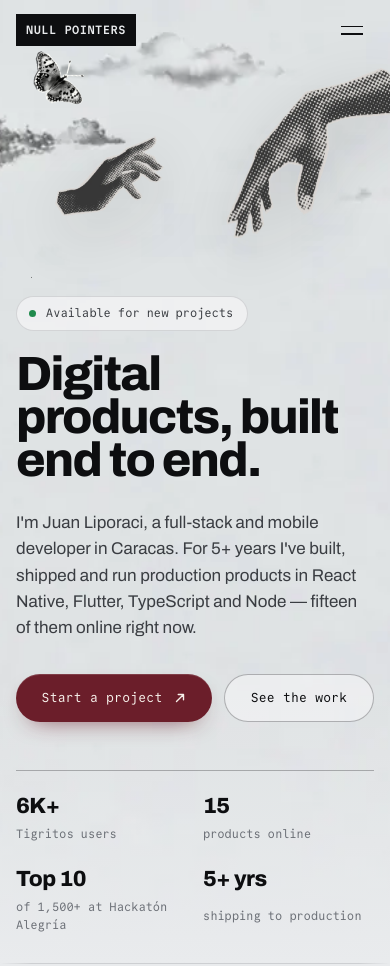
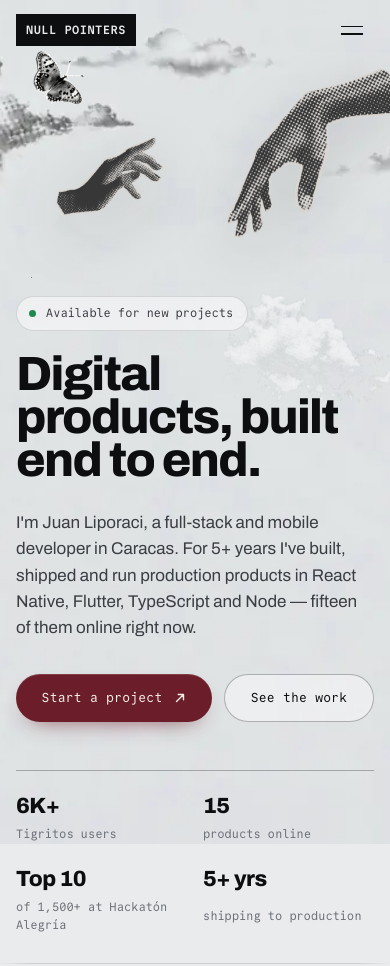
Before and after one commit to JuanLiporaci/Portfolio, a website built with Vite: page index.html in a window 390 px wide. Shown: the top 966 px of the page. Built offline with nearby package versions, Linux system fonts and the light colour scheme; animation ran at ten frames a second.

Commit message:
Nubes en todo el fondo: cielo fijo + nubes halftone con parallax
Co-Authored-By: Claude Opus 5.5 <noreply@anthropic.com>

```diff
--- a/index.html
+++ b/index.html
@@ -41,6 +41,24 @@
       <div class="cursor-ring"><span class="cursor-label"></span></div>
       <div class="cursor-dot"></div>
     </div>
+    <div class="page-sky" aria-hidden="true">
+      <video
+        class="sky-video"
+        muted
+        loop
+        playsinline
+        preload="none"
+        poster="/img/sky-poster.webp"
+        data-src-desktop="/media/sky-1280.mp4"
+        data-src-mobile="/media/sky-720.mp4"
+        tabindex="-1"
+      ></video>
+      <div class="sky-wash"></div>
+      <div class="drift" data-depth="0.35" data-top="0.18"><img data-src="/img/cloud-1.webp" alt="" width="720" height="647" class="drift-img drift-img--a" /></div>
+      <div class="drift" data-depth="0.6" data-top="0.62"><img data-src="/img/cloud-2.webp" alt="" width="720" height="362" class="drift-img drift-img--b" /></div>
+      <div class="drift" data-depth="0.45" data-top="1.05"><img data-src="/img/cloud-3.webp" alt="" width="720" height="467" class="drift-img drift-img--c" /></div>
+      <div class="drift" data-depth="0.8" data-top="1.4"><img data-src="/img/cloud-1.webp" alt="" width="720" height="647" class="drift-img drift-img--d" /></div>
+    </div>
     <a class="skip" href="#work">Skip to work</a>
 
     <header class="site-header" data-header>
@@ -70,21 +88,6 @@
     <main id="top">
       <!-- HERO -->
       <section class="hero" aria-labelledby="hero-title">
-        <div class="hero-sky" aria-hidden="true">
-          <video
-            class="sky-video"
-            muted
-            loop
-            playsinline
-            preload="none"
-            poster="/img/sky-poster.webp"
-            data-src-desktop="/media/sky-1280.mp4"
-            data-src-mobile="/media/sky-720.mp4"
-            tabindex="-1"
-          ></video>
-          <div class="sky-fade"></div>
-        </div>
-
         <img src="/img/hand-right.webp" alt="" class="hand hand--right" width="1000" height="945" fetchpriority="high" decoding="async" data-parallax="-0.08" />
         <img src="/img/hand-left.webp" alt="" class="hand hand--left" width="843" height="900" decoding="async" data-parallax="0.06" />
         <img src="/img/butterfly.webp" alt="" class="butterfly" width="360" height="346" decoding="async" />
--- a/src/main.ts
+++ b/src/main.ts
@@ -260,30 +260,70 @@ function initWordLight(): void {
   );
 }
 
-/* Sky video: load after first paint, play only while the hero is visible. */
+/* Sky video behind the whole page: loads after first paint, pauses when the tab is hidden. */
 function initSky(): void {
   const video = document.querySelector<HTMLVideoElement>(".sky-video");
-  const hero = document.querySelector<HTMLElement>(".hero");
-  if (!video || !hero || reduced || saveData) return;
+  if (!video || reduced || saveData) return;
   const src = mobile ? video.dataset.srcMobile : video.dataset.srcDesktop;
   if (!src) return;
-
   const start = (): void => {
     video.src = src;
     video.addEventListener("playing", () => video.classList.add("is-playing"), { once: true });
-    new IntersectionObserver(
-      ([entry]) => {
-        if (entry.isIntersecting && !document.hidden) void video.play().catch(() => {});
-        else video.pause();
-      },
-      { threshold: 0.05 },
-    ).observe(hero);
+    void video.play().catch(() => {});
     document.addEventListener("visibilitychange", () => {
       if (document.hidden) video.pause();
+      else void video.play().catch(() => {});
     });
   };
   if ("requestIdleCallback" in window) requestIdleCallback(start, { timeout: 1500 });
   else setTimeout(start, 600);
+}
+
+/* Halftone clouds drift at different depths as you scroll and wrap around off-screen.
+   One rAF per scroll, transform only. A light wash keeps text readable below the hero. */
+function initClouds(): void {
+  const sky = document.querySelector<HTMLElement>(".page-sky");
+  const drifts = [...document.querySelectorAll<HTMLElement>(".drift")];
+  if (!sky) return;
+
+  const load = (): void =>
+    drifts.forEach((d) => {
+      const img = d.querySelector<HTMLImageElement>("img[data-src]");
+      if (!img) return;
+      img.onload = () => img.classList.add("is-loaded");
+      img.src = img.dataset.src ?? "";
+    });
+  if ("requestIdleCallback" in window) requestIdleCallback(load, { timeout: 2000 });
+  else setTimeout(load, 800);
+
+  let ticking = false;
+  const update = (): void => {
+    ticking = false;
+    const vh = innerHeight;
+    const y = scrollY;
+    sky.style.setProperty("--wash", String(Math.min(0.42, (y / vh) * 0.42)));
+    if (reduced) return;
+    drifts.forEach((d) => {
+      const depth = Number(d.dataset.depth ?? 0.4);
+      const top = Number(d.dataset.top ?? 0.5) * vh;
+      const h = d.offsetHeight || 300;
+      const span = vh + h * 2;
+      const pos = ((((top - y * depth) % span) + span) % span) - h;
+      d.style.transform = `translate3d(0, ${pos.toFixed(1)}px, 0)`;
+    });
+  };
+  update();
+  addEventListener(
+    "scroll",
+    () => {
+      if (ticking) return;
+      ticking = true;
+      requestAnimationFrame(update);
+    },
+    { passive: true },
+  );
+  addEventListener("resize", update, { passive: true });
+  drifts.forEach((d) => d.querySelector("img")?.addEventListener("load", update, { once: true }));
 }
 
 /* Hands drift with scroll: transform only, one rAF, only while the hero is on screen. */
@@ -390,6 +430,7 @@ async function boot(): Promise<void> {
   initHeader();
   initFilters();
   initSky();
+  initClouds();
 
   await runPreloader();
 
--- a/src/style.css
+++ b/src/style.css
@@ -48,6 +48,7 @@
 }
 
 html {
+  background: var(--sky);
   -webkit-text-size-adjust: 100%;
   scroll-behavior: smooth;
   scroll-padding-top: calc(var(--header-h) + 12px);
@@ -55,7 +56,7 @@ html {
 
 body {
   margin: 0;
-  background: var(--sky);
+  background: transparent;
   color: var(--ink);
   font-family: var(--display);
   font-size: 17px;
@@ -307,11 +308,61 @@ svg path {
   isolation: isolate;
   overflow: hidden;
 }
-.hero-sky {
+.page-sky {
+  position: fixed;
+  inset: 0;
+  z-index: -1;
+  overflow: hidden;
+  pointer-events: none;
+  background: var(--sky) url("/img/sky-poster.webp") center / cover no-repeat;
+}
+.sky-wash {
   position: absolute;
   inset: 0;
-  z-index: -2;
-  background: var(--sky) url("/img/sky-poster.webp") center / cover no-repeat;
+  background: var(--sky);
+  opacity: var(--wash, 0);
+}
+.drift {
+  position: absolute;
+  top: 0;
+  will-change: transform;
+}
+.drift:nth-of-type(odd) {
+  left: -6vw;
+}
+.drift:nth-of-type(even) {
+  right: -6vw;
+}
+.drift-img {
+  width: clamp(220px, 30vw, 520px);
+  opacity: 0;
+  transition: opacity 1600ms var(--ease-out);
+  animation: cloud-sway 22s ease-in-out infinite alternate;
+}
+.drift-img.is-loaded {
+  opacity: 0.72;
+}
+.drift-img--b {
+  width: clamp(200px, 26vw, 440px);
+  animation-duration: 26s;
+  animation-direction: alternate-reverse;
+}
+.drift-img--c {
+  width: clamp(180px, 24vw, 400px);
+  animation-duration: 19s;
+}
+.drift-img--d {
+  width: clamp(160px, 20vw, 340px);
+  animation-duration: 24s;
+  animation-direction: alternate-reverse;
+}
+@keyframes cloud-sway {
+  from {
+    transform: translateX(-28px);
+  }
+  to {
+    transform: translateX(36px);
+  }
 }
 .sky-video {
   width: 100%;
@@ -323,12 +374,7 @@ svg path {
 .sky-video.is-playing {
   opacity: 1;
 }
-.sky-fade {
-  position: absolute;
-  inset: auto 0 0;
-  height: 28%;
-  background: linear-gradient(to bottom, rgb(233 235 237 / 0), var(--sky));
-}
+
 
 .hand {
   position: absolute;
@@ -1040,7 +1086,6 @@ details[open] .svc-icon {
   position: relative;
   margin-top: clamp(80px, 10vw, 140px);
   padding-bottom: clamp(80px, 10vw, 140px) !important;
-  background: var(--sky) url("/img/sky-poster.webp") center 30% / cover no-repeat;
   overflow: hidden;
   isolation: isolate;
   border-top: 1px solid var(--line);
@@ -1050,7 +1095,7 @@ details[open] .svc-icon {
   position: absolute;
   inset: 0;
   z-index: -1;
-  background: linear-gradient(to bottom, var(--sky), rgb(233 235 237 / 0.4) 40%, rgb(233 235 237 / 0.85));
+  background: linear-gradient(to bottom, rgb(233 235 237 / 0.5), rgb(233 235 237 / 0) 40%, rgb(233 235 237 / 0.6));
 }
 .contact-hand {
   position: absolute;
@@ -1620,3 +1665,14 @@ details[open] .svc-icon {
     border-radius: 20px;
   }
 }
+
+@media (max-width: 768px) {
+  .drift-img.is-loaded {
+    opacity: 0.5;
+  }
+}
+@media (prefers-reduced-motion: reduce) {
+  .drift-img {
+    animation: none;
+  }
+}
```
Also changed, not shown: public/img/cloud-1.webp (added), public/img/cloud-2.webp (added), public/img/cloud-3.webp (added).
